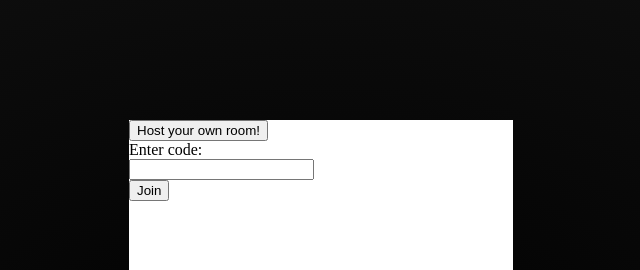
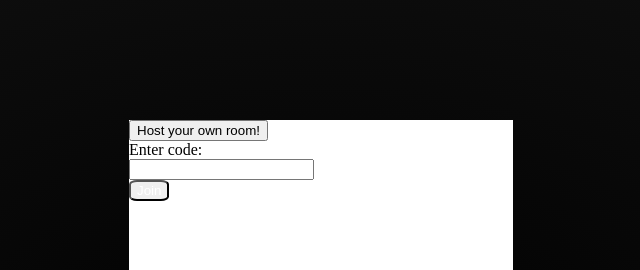
Before and after one commit to Angulorecto/onenight, a plain HTML site: page index.html in a window 1280 px wide. Shown: the top 270 px of the page, 319-959 px from the left. Drawn offline with Linux system fonts and the light colour scheme.

Commit message:
Update index.css

```diff
--- a/styles/index.css
+++ b/styles/index.css
@@ -10,3 +10,9 @@ body {
   margin: auto;
   background-color: #FFFFFF;
 }
+.joinSubmit {
+  border-radius: 20%;
+  color: #FFFFFF;
+  position: relative;
+  bottom: 10%;
+}
```
